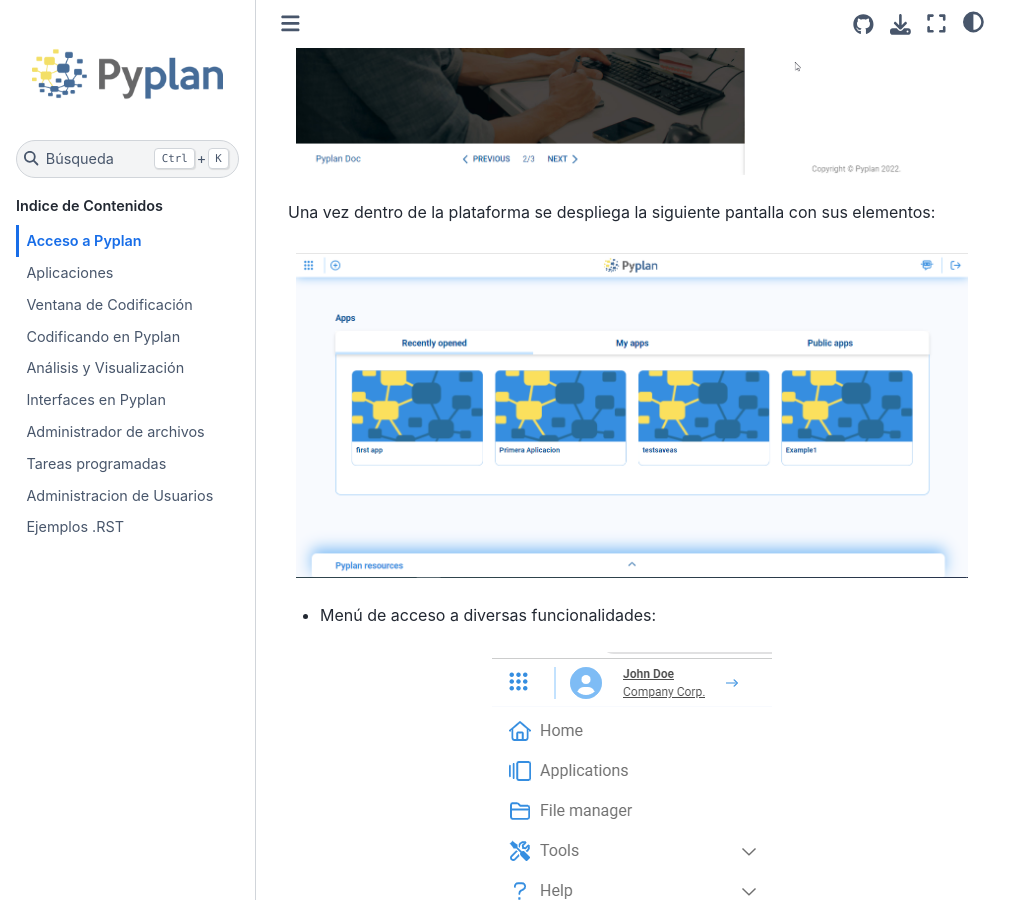
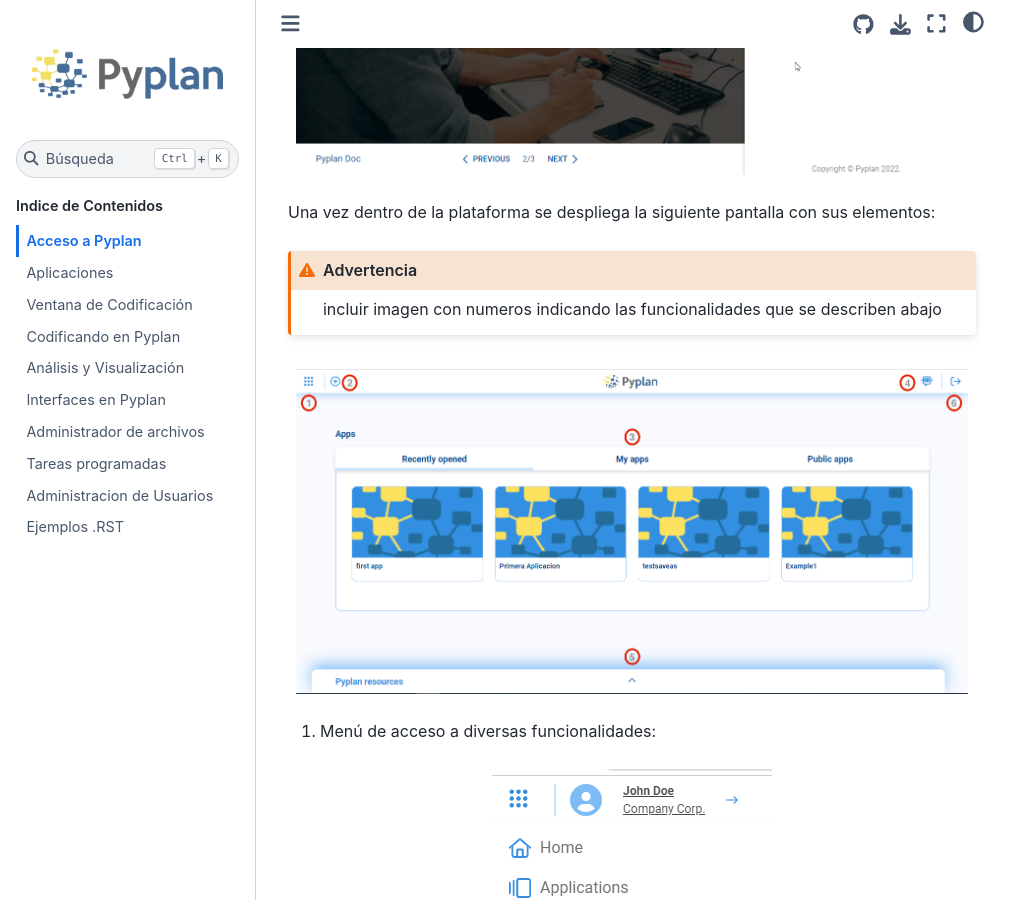
Before and after one commit to pyplan/pyplan, a Sphinx documentation site: the page built from docs/1_home/index.rst, in a window 1280 px wide and 900 px high, scrolled down 451 px. Shown: the whole window, without its empty margins (0-1031 px from the left). Built offline with Sphinx 7.4.7 and the Sphinx Book theme 1.1.4, drawn with Linux system fonts in a browser that asks for light colours.

Commit message:
pulidos post entrega Sofia_1

```diff
--- a/docs/1_home/index.rst
+++ b/docs/1_home/index.rst
@@ -8,21 +8,23 @@
 
 Una vez dentro de la plataforma se despliega la siguiente pantalla con sus elementos:
 
+.. warning:: incluir imagen con numeros indicando las funcionalidades que se describen abajo
+
 .. figure:: images/home.png
 
 .. list
-* Menú de acceso a diversas funcionalidades:
+1. Menú de acceso a diversas funcionalidades:
 
 .. figure:: images/menu.png
 
-* Creación de una nueva aplicación, en el signo "+", ubicado arriba a la izquierda.
-* Tabs de acceso a las aplicaciones recientemente abiertas, aplicaciones propias y aplicaciones públicas.
-* Acceso al Chatbot de ayuda.
+2. Creación de una nueva aplicación, en el signo "+", ubicado arriba a la izquierda.
+3. Tabs de acceso a las aplicaciones recientemente abiertas, aplicaciones propias y aplicaciones públicas.
+4. Acceso al Chatbot de ayuda.
 
 .. figure:: images/chatbot.png
 
-* Acceso a recursos para el aprendizaje de Pyplan.
+5. Acceso a recursos para el aprendizaje de Pyplan.
 
 .. figure:: images/resources.png
 
-* Cerrar la sesión en el servidor.
+6. Cerrar la sesión en el servidor.
--- a/docs/2_applications/index.rst
+++ b/docs/2_applications/index.rst
@@ -20,8 +20,10 @@
 
 Estos elementos son almacenados en un espacio de trabajo.
 
-| Todos los usuarios tienen como mínimo acceso a dos espacios de trabajo:
+| Todos los usuarios con permisos de creación de aplicaciones tienen como mínimo acceso a dos espacios de trabajo:
+
 .. list
+
 * Un espacio público denominado **"Public"** donde se comparten aplicaciones accesibles para todos los usuarios.
 * Un espacio Privado denominado **"My Workspace"**, donde cada usuario puede crear o modificar aplicaciones en un ambiente solo accesible para él mismo.
 | Además, los usuarios tienen acceso a espacios de trabajos de equipos a los que pertenecen: **"Teams"**. Estos equipos son la forma de compartir información con restricción de acceso a determinados usuarios.
--- a/docs/index.rst
+++ b/docs/index.rst
@@ -30,7 +30,7 @@
 Tiene por objeto explicar para qué sirve Pyplan y cómo funciona la plataforma.
 
 No es el propósito de esta guía instruir sobre la programación en Python ni tampoco sobre las múltiples librerías de Python utilizadas por Pyplan, como por ejemplo Pandas, Xarray, Numpy, Plotly, entre otras.
-Los links a la documentación específica de estas librerías se encuentran incluidos en esta guía para facilitar al usuario el acceso al contenido específico, relevante para entender alguna funcionalidad de Pyplan.
+Los links a la documentación específica de estas librerías se encuentran incluidos en esta guía para facilitar al usuario el acceso al contenido relevante para entender alguna funcionalidad de Pyplan.
 
 .. note:: Para entender el funcionamiento de Pyplan es necesario entender qué es y para qué sirve esta plataforma.
 
```
Also changed, not shown: docs/3_code_window/index.rst (+7 -6 lines), docs/1_home/images/home.png, docs/3_code_window/images/tipos_nodo.png.
